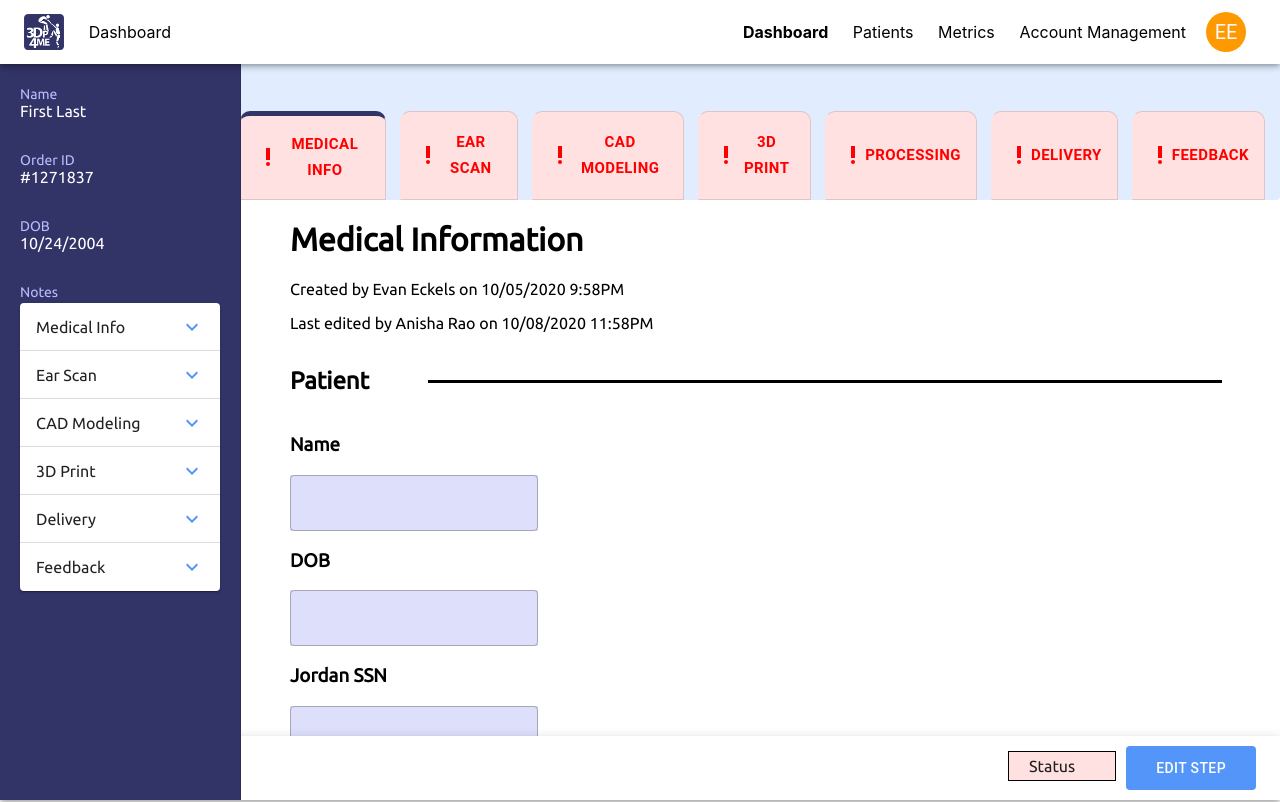
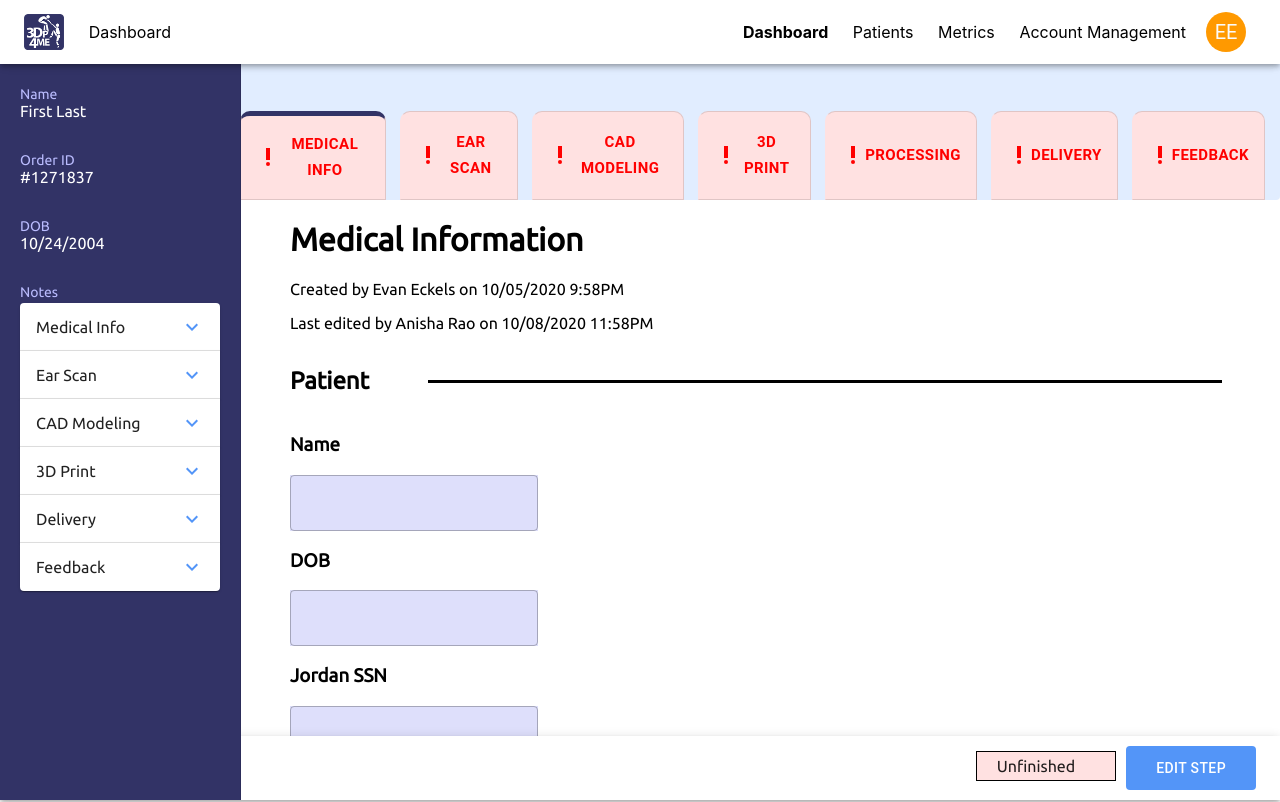
Before and after one commit to hack4impact-uiuc/3dp4me, a React (Create React App) app in the folder frontend/: page /patient-info/100231 in a window 1280 px wide. Shown: the top 802 px of the page. Built offline with nearby package versions, Linux system fonts and the light colour scheme.

Commit message:
updated bottom bar status

```diff
--- a/frontend/src/Components/BottomBar/BottomBar.js
+++ b/frontend/src/Components/BottomBar/BottomBar.js
@@ -46,7 +46,7 @@ const BottomBar = (props) => {
                             <span style={key !== "AR" ?
                                 { background: statusColor[props.status.value], padding: '5px 40px 5px 20px', border: 'solid black 1px', marginRight: '10px' }
                                 :
-                                { background: statusColor[props.status.value], padding: '5px 40px 5px 20px', border: 'solid black 1px', marginLeft: '10px' }}>{lang[key].components.bottombar.status}</span>
+                                { background: statusColor[props.status.value], padding: '5px 40px 5px 20px', border: 'solid black 1px', marginLeft: '10px' }}>{lang[key].components.bottombar[props.status.value]}</span>
                             <Button onClick={() => props.setEdit(true)} style={{ backgroundColor: colors.button, color: 'white', padding: '10px 30px 10px 30px' }}>
                                 {lang[key].components.button.edit}
                             </Button>
--- a/frontend/src/language.json
+++ b/frontend/src/language.json
@@ -27,7 +27,7 @@
                 "status": "Status",
                 "unfinished": "Unfinished",
                 "partial": "Partially Complete",
-                "finished": "Finsihed"
+                "finished": "Finished"
             },
             "stepTabs": {
                 "patientInfo": "Medical Info",
```
